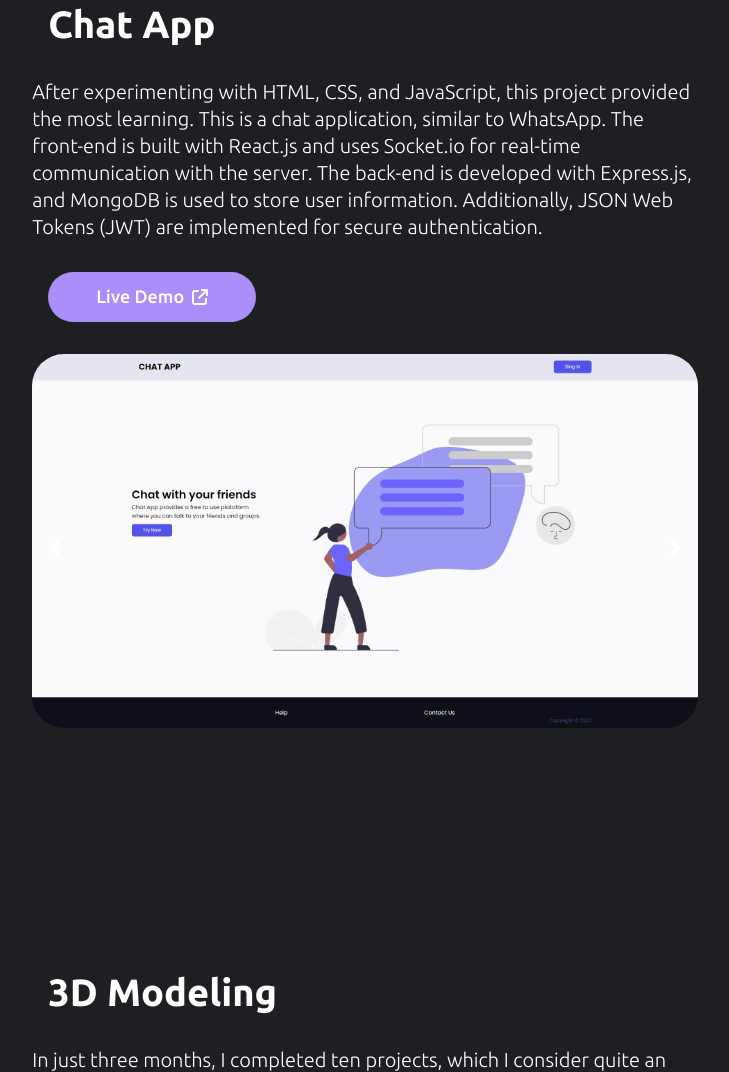
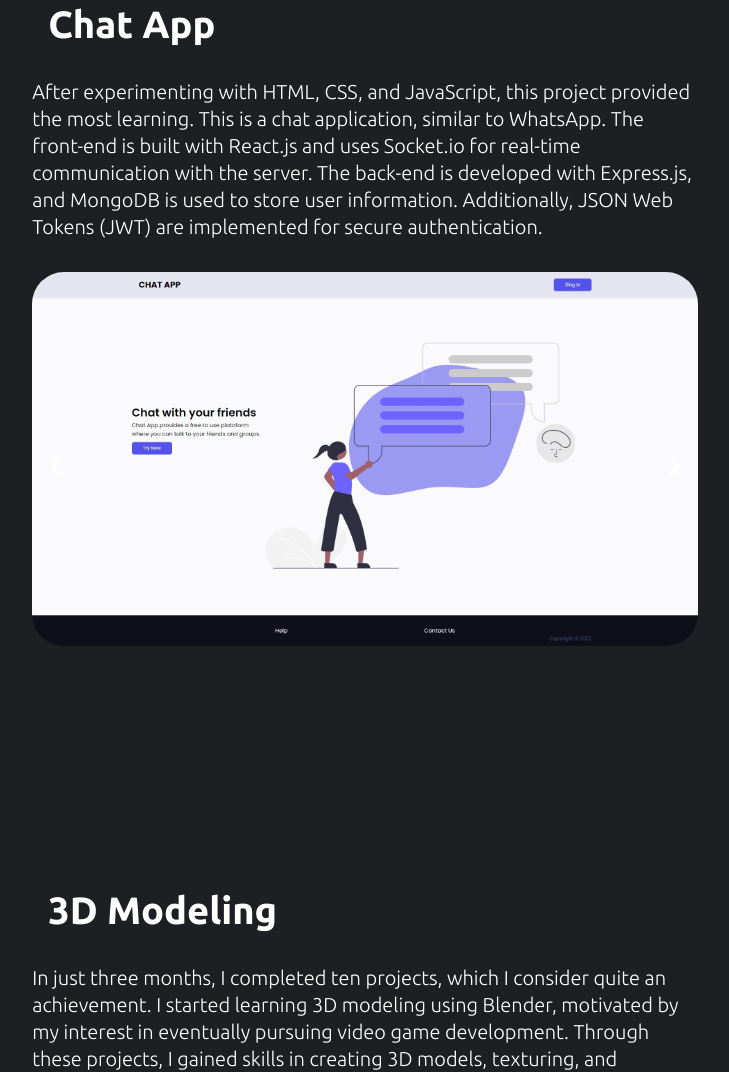
Before and after one commit to dig0w/portfolio, a plain HTML site: page index.html in a window 1280 px wide. Shown: the part 1827-2899 px from the top of the page, without its empty margins (275-1004 px from the left). Drawn offline with Linux system fonts and the light colour scheme.

Commit message:
Update index.html

```diff
--- a/index.html
+++ b/index.html
@@ -65,7 +65,6 @@
                     <div class="text">
                         <h1>Chat App</h1>
                         <p>After experimenting with HTML, CSS, and JavaScript, this project provided the most learning. This is a chat application, similar to WhatsApp. The front-end is built with React.js and uses Socket.io for real-time communication with the server. The back-end is developed with Express.js, and MongoDB is used to store user information. Additionally, JSON Web Tokens (JWT) are implemented for secure authentication.</p>
-                        <button onclick="window.open('', '_blank');">Live Demo <svg xmlns="http://www.w3.org/2000/svg" viewBox="0 0 512 512"><!--!Font Awesome Free 6.5.2 by @fontawesome - https://fontawesome.com License - https://fontawesome.com/license/free Copyright 2024 Fonticons, Inc.--><path d="M320 0c-17.7 0-32 14.3-32 32s14.3 32 32 32h82.7L201.4 265.4c-12.5 12.5-12.5 32.8 0 45.3s32.8 12.5 45.3 0L448 109.3V192c0 17.7 14.3 32 32 32s32-14.3 32-32V32c0-17.7-14.3-32-32-32H320zM80 32C35.8 32 0 67.8 0 112V432c0 44.2 35.8 80 80 80H400c44.2 0 80-35.8 80-80V320c0-17.7-14.3-32-32-32s-32 14.3-32 32V432c0 8.8-7.2 16-16 16H80c-8.8 0-16-7.2-16-16V112c0-8.8 7.2-16 16-16H192c17.7 0 32-14.3 32-32s-14.3-32-32-32H80z"/></svg></button>
                     </div>
                     <div class="image">
                         <img src="./assets/work_chatapp_2.webp" alt="The main page of the chat app" onclick="focusImage(this, 'focusLeft')" draggable="false">
```
